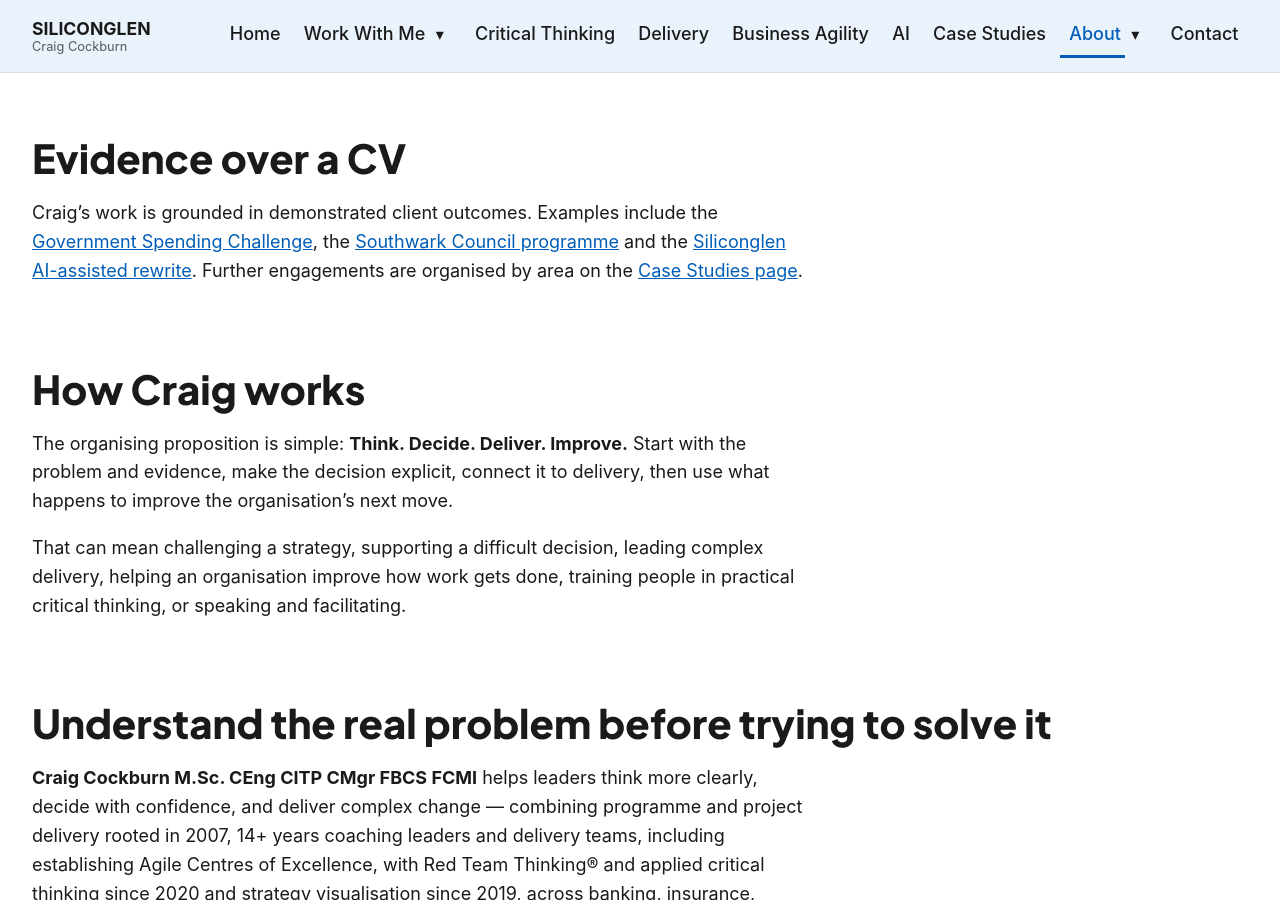
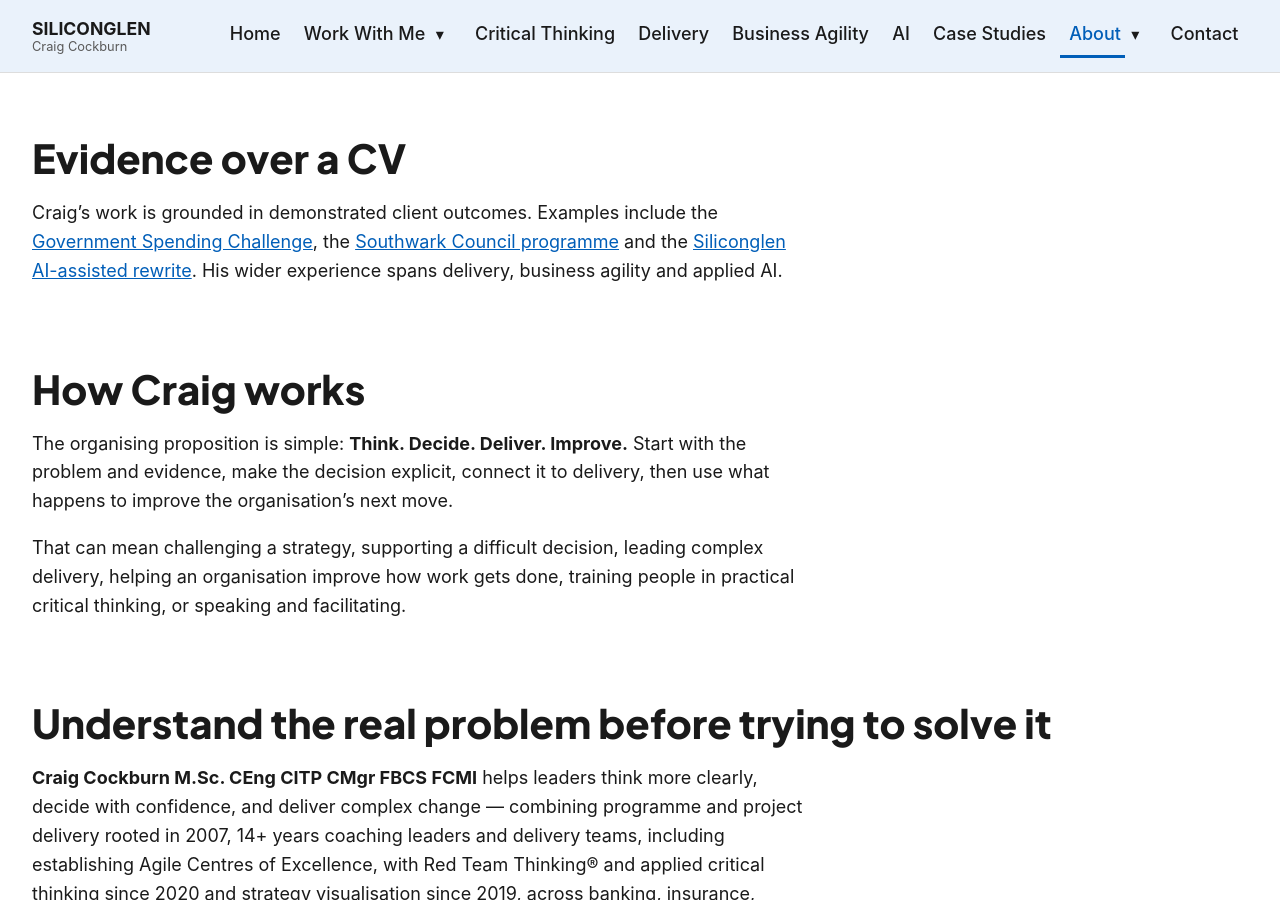
Before and after one commit to siliconglen/siliconglen-site, a Jekyll site: the page built from about/index.md, in a window 1280 px wide and 900 px high, scrolled down 313 px. Built offline with Jekyll 4.4.1, drawn with Linux system fonts in a browser that asks for light colours; some of the changed text lies outside the part shown.

Commit message:
Remove visitor-facing editorial commentary

```diff
--- a/_layouts/page.html
+++ b/_layouts/page.html
@@ -9,7 +9,7 @@ layout: default
     {% if page.image %}
       <figure class="photo-placeholder page-header__image">
         <div class="photo-frame photo-frame--wide">
-          <img src="{{ page.image }}" alt="{{ page.image_alt | default: 'Temporary generic stock photo, to be replaced before launch' }}" loading="eager">
+          <img src="{{ page.image }}"{% if page.image_alt %} alt="{{ page.image_alt | escape }}"{% else %} alt=""{% endif %} loading="eager">
         </div>
         <figcaption>Temporary stock photo, real photography to follow</figcaption>
       </figure>
--- a/about/index.md
+++ b/about/index.md
@@ -9,7 +9,7 @@ permalink: /about/
 
 ## Evidence over a CV
 
-Craig's work is grounded in demonstrated client outcomes. Examples include the [Government Spending Challenge]({{ '/case-studies/#government-spending-challenge' | relative_url }}), the [Southwark Council programme]({{ '/case-studies/#southwark-council-programme' | relative_url }}) and the [Siliconglen AI-assisted rewrite]({{ '/case-studies/#siliconglen-ai-assisted-rewrite' | relative_url }}). Further engagements are organised by area on the [Case Studies page]({{ '/case-studies/' | relative_url }}).
+Craig's work is grounded in demonstrated client outcomes. Examples include the [Government Spending Challenge]({{ '/case-studies/#government-spending-challenge' | relative_url }}), the [Southwark Council programme]({{ '/case-studies/#southwark-council-programme' | relative_url }}) and the [Siliconglen AI-assisted rewrite]({{ '/case-studies/#siliconglen-ai-assisted-rewrite' | relative_url }}). His wider experience spans delivery, business agility and applied AI.
 
 ## How Craig works
 
@@ -90,10 +90,6 @@ Long before "critical thinking" became Craig's professional focus, he ran a one-
 
 Other curiosities include an IMDb-listed Gaelic film credit and being named in the official W3C HTML5 specification acknowledgements.
 
-## Wider work
-
-Talks, YouTube and LinkedIn connect to the practice, while substantive positioning, articles and evidence are kept on this site.
-
 ## Start with the problem
 
 If you have a decision, programme or organisational problem worth thinking through properly, describe it and the outcome you need.
```
Also changed, not shown: index.md (+1 -1 lines), work-with-me/red-team-thinking/index.md (+1 -1 lines), work-with-me/training-workshops/index.md (+1 -1 lines).
